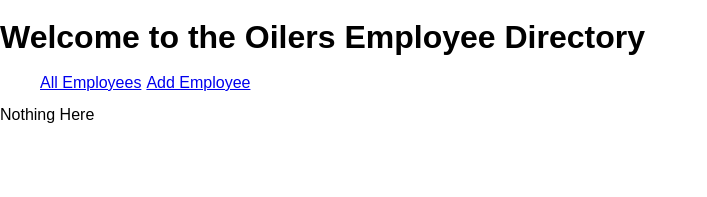
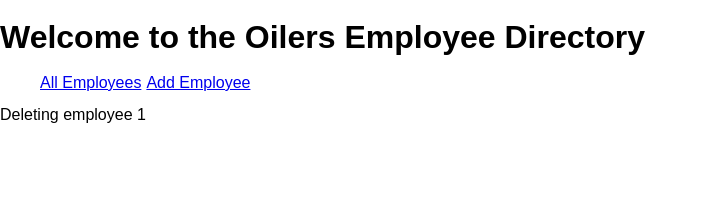
Before and after one commit to Schnorschel/who-works-here, a React (Create React App) app: page /del-employee/1 in a window 1280 px wide. Shown: the top 197 px of the page, without its empty margins (0-707 px from the left). Built offline with nearby package versions, Linux system fonts and the light colour scheme; no server answers.

Commit message:
Added "Delete Employee" feature

```diff
--- a/src/App.jsx
+++ b/src/App.jsx
@@ -4,6 +4,8 @@
 import AddEmployee from './components/AddEmployee'
 import Employees from './components/Employees'
 import NotFound from './pages/NotFound'
+import DeleteEmployee from './components/DeleteEmployee'
+import UpdateEmployee from './components/UpdateEmployee'
 
 const App = () => {
   return (
@@ -16,16 +18,19 @@
               <Link to="/">All Employees</Link>
             </li>
             <li className="navElem">
-              <Link to="/add-employees">Add Employee</Link>
+              <Link to="/add-employee">Add Employee</Link>
             </li>
           </ul>
         </nav>
       </header>
+      {/* prettier-ignore */}
       <Switch>
         <Route exact path="/" component={Employees}></Route>
         <Route exact path="/employee/:id" component={EmployeeDetail}></Route>
-        <Route exact path="/add-employees" component={AddEmployee}></Route>
-        <Route path="*" component={NotFound}></Route>
+        <Route exact path="/del-employee/:id" component={DeleteEmployee} ></Route>
+        <Route exact path="/add-employee" component={AddEmployee}></Route>
+        <Route exact path="/upd-employee/:id" component={UpdateEmployee} ></Route>
+        }<Route path="*" component={NotFound}></Route>
       </Switch>
     </Router>
   )
--- a/src/components/AddEmployee.jsx
+++ b/src/components/AddEmployee.jsx
@@ -12,7 +12,7 @@
     const apiURL = 'https://sdg-staff-directory-app.herokuapp.com/api/oilers/Employees/'
     const resp = await axios.post(apiURL,employeeData)
     if (resp.status !== 200) {
-      console.log('status' + resp.status)
+      console.log('status: ' + resp.status)
       return
     }
     setEmployeeId(resp.data.id)
--- /dev/null
+++ b/src/components/DeleteEmployee.jsx
@@ -0,0 +1,32 @@
+import React, { useState, useEffect } from 'react'
+import axios from 'axios'
+
+const DeleteEmployee = props => {
+  const [isDeleted, setIsDeleted] = useState()
+
+  const delEmployee = async () => {
+    // prettier-ignore
+    const apiURL = `https://sdg-staff-directory-app.herokuapp.com/api/oilers/Employees/${props.match.params.id}`
+    const resp = await axios.delete(apiURL)
+    if (resp.status !== 200) {
+      console.log('status: ' + resp.status)
+      setIsDeleted(false)
+      return
+    }
+    setIsDeleted(true)
+  }
+
+  useEffect(() => {
+    delEmployee()
+  }, [])
+
+  return (
+    // prettier-ignore
+    <div>
+      {typeof isDeleted === 'undefined' ? <div>Deleting employee {props.match.params.id}</div> :
+       isDeleted ? <div>Employee {props.match.params.id} was successfully deleted</div> : <div>An error occurred attempting to delete {props.match.params.id}</div>}
+    </div>
+  )
+}
+
+export default DeleteEmployee
--- a/src/components/EmployeeDetail.jsx
+++ b/src/components/EmployeeDetail.jsx
@@ -1,8 +1,10 @@
 import React, { useState, useEffect } from 'react'
+import { Redirect } from 'react-router-dom'
 import axios from 'axios'
 
 const EmployeeDetail = props => {
   const [employeeData, setEmployeeData] = useState()
+  const [toDeleteEmployee, setToDeleteEmployee] = useState(false)
 
   const getEmployee = async () => {
     // prettier-ignore
@@ -16,8 +18,13 @@
     getEmployee()
   }, [])
 
+  const handleDelete = e => {
+    setToDeleteEmployee(true)
+  }
+
   // prettier-ignore
   return <>
+    {toDeleteEmployee ? <Redirect to={`/del-employee/${props.match.params.id}`} /> : null }
     {employeeData &&
     <div className="employeeDetailCont">
       <section className="dataLabel dataItem">Employee Id:</section><section className="dataValue dataItem">{employeeData.id}</section>
@@ -38,6 +45,7 @@
       <section className="dataLabel dataItem">Emergency contact address:</section><section className="dataValue dataItem">{employeeData.emergencyContactAddress}</section>
       <section className="dataLabel dataItem">PTO hours:</section><section className="dataValue dataItem">{employeeData.ptoHours}</section>
       <section className="dataLabel dataItem">Profile image URL:</section><section className="dataValue dataItem">{employeeData.profileImage}</section>
+      <section className="dataLabel dataItem"><button onClick={handleDelete}>Delete employee</button></section><section className="dataValue dataItem"><button>Edit employee</button></section>
     </div>}
   </>
 }
--- /dev/null
+++ b/src/components/UpdateEmployee.jsx
@@ -0,0 +1,7 @@
+import React from 'react'
+
+const UpdateEmployee = () => {
+  return <div></div>
+}
+
+export default UpdateEmployee
```
